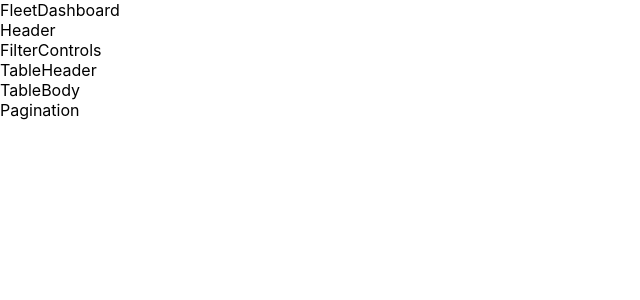
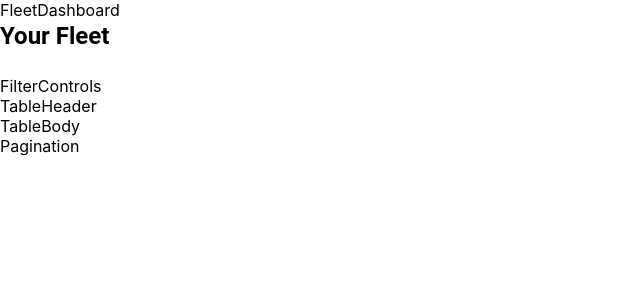
Before and after one commit to youjin-10/fe-homework-main, a React (Create React App) app: page / in a window 1280 px wide. Shown: the top 300 px of the page, without its empty margins (0-640 px from the left). Built offline with nearby package versions, Linux system fonts and the light colour scheme; the HTML template or start-up script is replaced by a standard one.

Commit message:
update: write Header component

```diff
--- a/src/components/Header.tsx
+++ b/src/components/Header.tsx
@@ -1,5 +1,14 @@
 import React from "react";
+import { Typography } from "@mui/material";
 
 export default function Header() {
-  return <div>Header</div>;
+  return (
+    <Typography
+      variant="h5"
+      component="h1"
+      sx={{ fontWeight: 600, mb: "24px" }}
+    >
+      Your Fleet
+    </Typography>
+  );
 }
```
